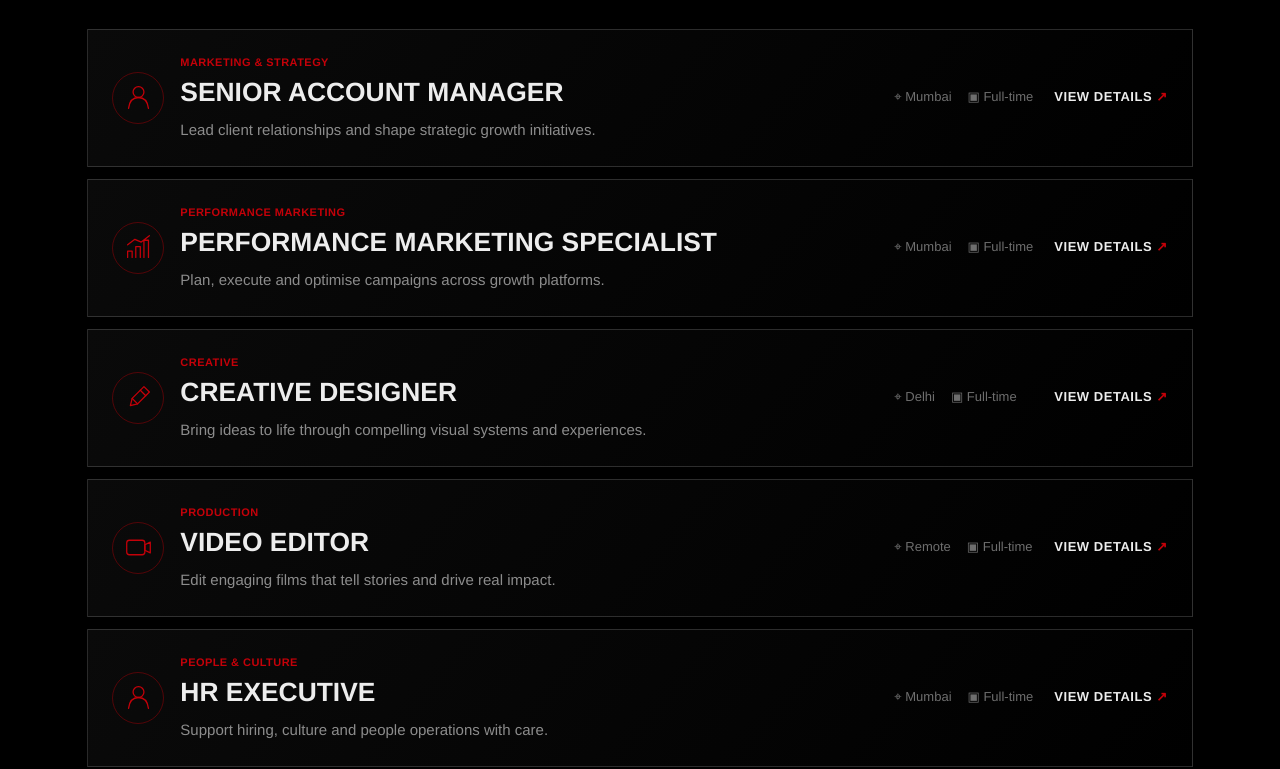
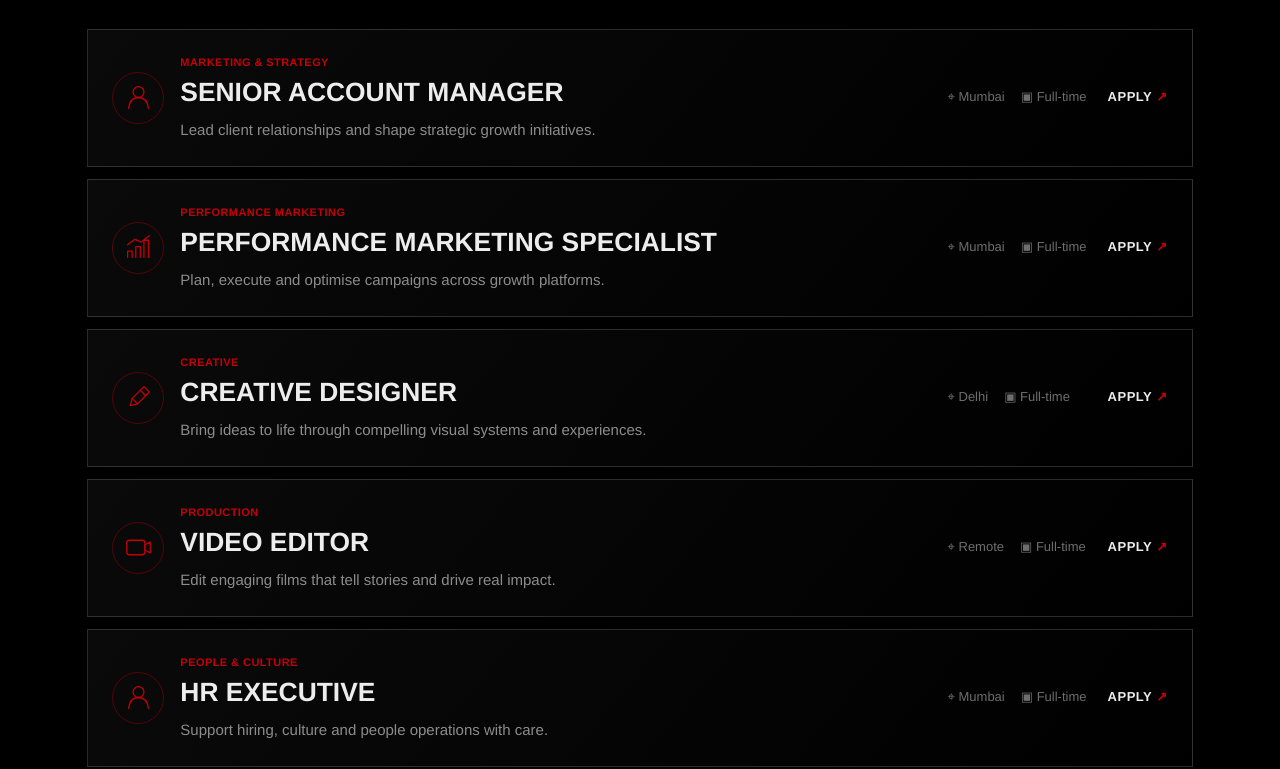
Before and after one commit to madmenmarketingindia/madverse-website-option1, a plain HTML site: page careers.html in a window 1280 px wide. Shown: the part 1124-1893 px from the top of the page. Drawn offline with Linux system fonts and the light colour scheme; a web font is replaced by a local one.

Commit message:
apply for job

```diff
--- a/careers.html
+++ b/careers.html
@@ -135,35 +135,35 @@
               <div class="career-role__icon" aria-hidden="true"><svg viewBox="0 0 32 32" fill="none"><circle cx="16" cy="10" r="6"/><path d="M5 28c1-8 4.5-12 11-12s10 4 11 12"/></svg></div>
               <div class="career-role__content"><p class="career-role__team">Marketing &amp; Strategy</p><h3>Senior Account Manager</h3><p>Lead client relationships and shape strategic growth initiatives.</p></div>
               <div class="career-role__meta"><span>⌖ Mumbai</span><span>▣ Full-time</span></div>
-              <a href="apply-for-job.html" class="career-role__link" aria-label="View Senior Account Manager details and apply">View details <span aria-hidden="true">↗</span></a>
+              <a href="apply-for-job.html" class="career-role__link" aria-label="Apply for Senior Account Manager">Apply <span aria-hidden="true">↗</span></a>
             </article>
 
             <article class="career-role" data-career-department="performance" data-career-location="mumbai">
               <div class="career-role__icon" aria-hidden="true"><svg viewBox="0 0 32 32" fill="none"><path d="M4 27v-7h5v7m4 0V15h5v12m4 0V8h5v19M4 13l8-6 7 3 9-7"/></svg></div>
               <div class="career-role__content"><p class="career-role__team">Performance Marketing</p><h3>Performance Marketing Specialist</h3><p>Plan, execute and optimise campaigns across growth platforms.</p></div>
               <div class="career-role__meta"><span>⌖ Mumbai</span><span>▣ Full-time</span></div>
-              <a href="mailto:careers@madverse.co?subject=Performance Marketing Specialist" class="career-role__link" aria-label="Apply for Performance Marketing Specialist">View details <span aria-hidden="true">↗</span></a>
+              <a href="apply-for-job.html" class="career-role__link" aria-label="Apply for Performance Marketing Specialist">Apply <span aria-hidden="true">↗</span></a>
             </article>
 
             <article class="career-role" data-career-department="creative" data-career-location="delhi">
               <div class="career-role__icon" aria-hidden="true"><svg viewBox="0 0 32 32" fill="none"><path d="m7 25 2-8L22 4l6 6-13 13-8 2Z"/><path d="m18 8 6 6M9 17l6 6"/></svg></div>
               <div class="career-role__content"><p class="career-role__team">Creative</p><h3>Creative Designer</h3><p>Bring ideas to life through compelling visual systems and experiences.</p></div>
               <div class="career-role__meta"><span>⌖ Delhi</span><span>▣ Full-time</span></div>
-              <a href="mailto:careers@madverse.co?subject=Creative Designer" class="career-role__link" aria-label="Apply for Creative Designer">View details <span aria-hidden="true">↗</span></a>
+              <a href="apply-for-job.html" class="career-role__link" aria-label="Apply for Creative Designer">Apply <span aria-hidden="true">↗</span></a>
             </article>
 
             <article class="career-role" data-career-department="production" data-career-location="remote">
               <div class="career-role__icon" aria-hidden="true"><svg viewBox="0 0 32 32" fill="none"><rect x="3" y="8" width="20" height="16" rx="3"/><path d="m23 13 6-3v12l-6-3V13Z"/></svg></div>
               <div class="career-role__content"><p class="career-role__team">Production</p><h3>Video Editor</h3><p>Edit engaging films that tell stories and drive real impact.</p></div>
               <div class="career-role__meta"><span>⌖ Remote</span><span>▣ Full-time</span></div>
-              <a href="mailto:careers@madverse.co?subject=Video Editor" class="career-role__link" aria-label="Apply for Video Editor">View details <span aria-hidden="true">↗</span></a>
+              <a href="apply-for-job.html" class="career-role__link" aria-label="Apply for Video Editor">Apply <span aria-hidden="true">↗</span></a>
             </article>
 
             <article class="career-role" data-career-department="people" data-career-location="mumbai">
               <div class="career-role__icon" aria-hidden="true"><svg viewBox="0 0 32 32" fill="none"><circle cx="16" cy="10" r="6"/><path d="M5 28c1-8 4.5-12 11-12s10 4 11 12"/></svg></div>
               <div class="career-role__content"><p class="career-role__team">People &amp; Culture</p><h3>HR Executive</h3><p>Support hiring, culture and people operations with care.</p></div>
               <div class="career-role__meta"><span>⌖ Mumbai</span><span>▣ Full-time</span></div>
-              <a href="mailto:careers@madverse.co?subject=HR Executive" class="career-role__link" aria-label="Apply for HR Executive">View details <span aria-hidden="true">↗</span></a>
+              <a href="apply-for-job.html" class="career-role__link" aria-label="Apply for HR Executive">Apply <span aria-hidden="true">↗</span></a>
             </article>
           </div>
           <p class="careers-roles__empty" id="careersEmpty" hidden>No roles match these filters. Try another selection.</p>
```
